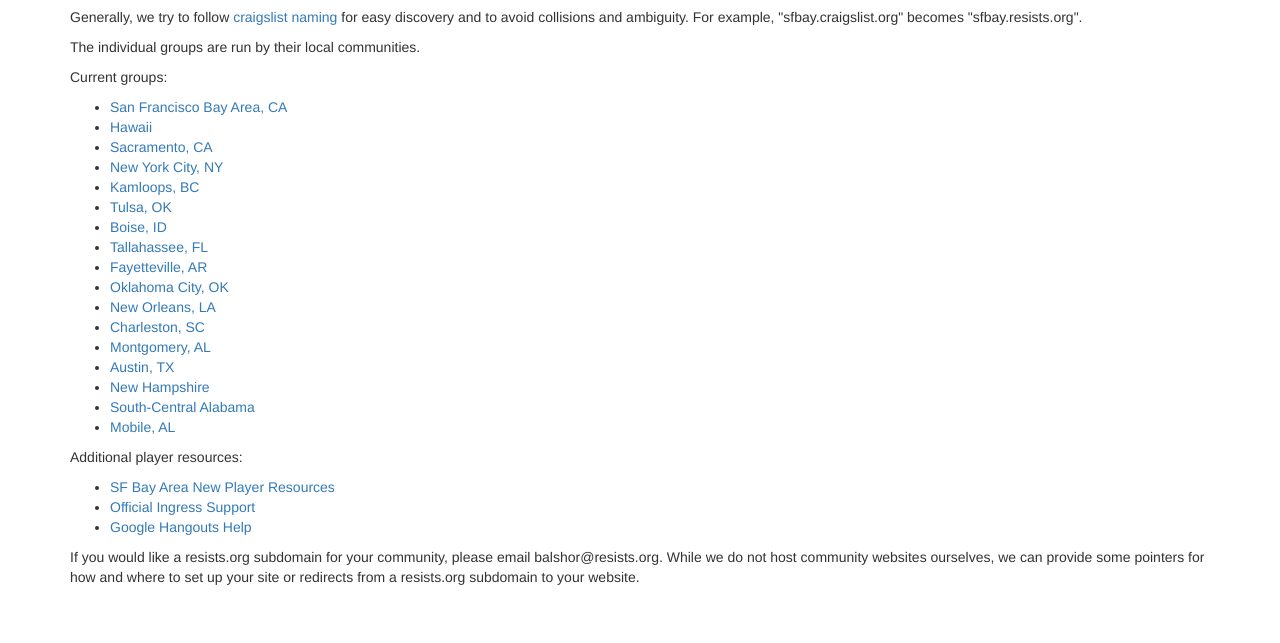
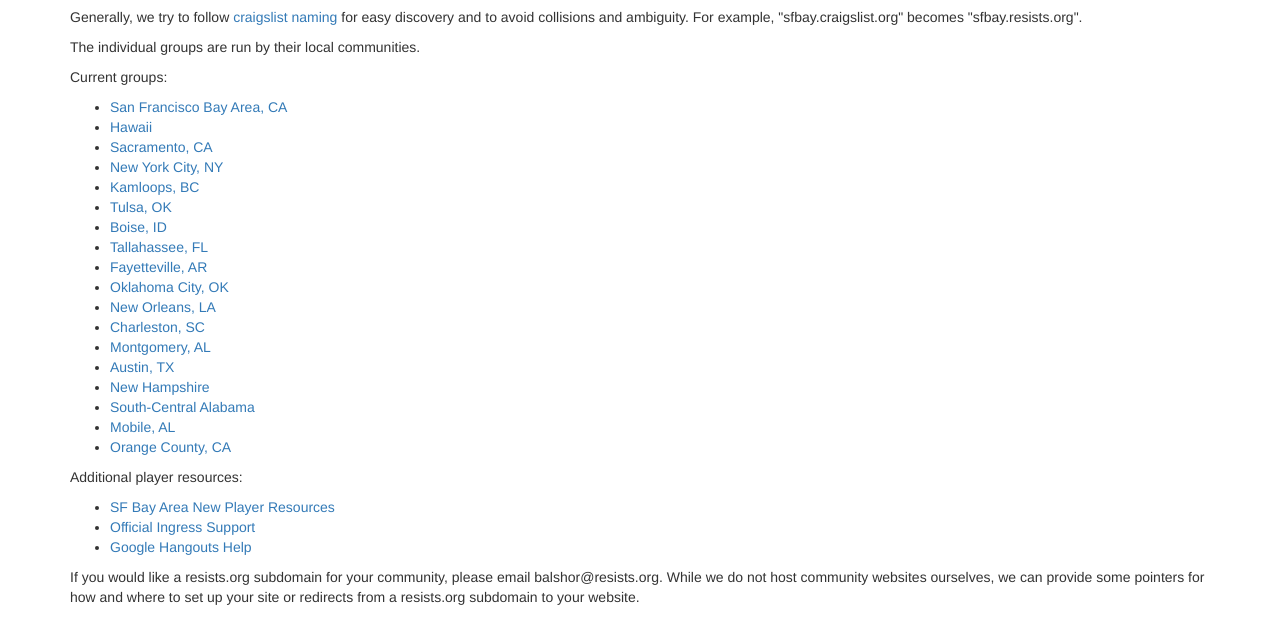
Before and after one commit to rukh-ingress/resists.org, a plain HTML site: page index.html in a window 1280 px wide. Shown: the part 113-756 px from the top of the page. Drawn offline with nearby package versions, Linux system fonts and the light colour scheme.

Commit message:
Add oc.resists.org to index.html.

```diff
--- a/index.html
+++ b/index.html
@@ -70,6 +70,9 @@
     <li>
       <a href="http://mobile.resists.org">Mobile, AL</a>
     </li>
+    <li>
+      <a href="http://oc.resists.org">Orange County, CA</a>
+    </li>
   </ul>
   <p>Additional player resources:</p>
   <ul>
```
